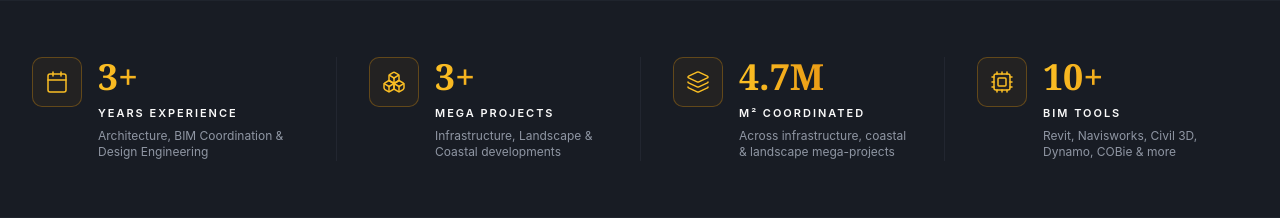
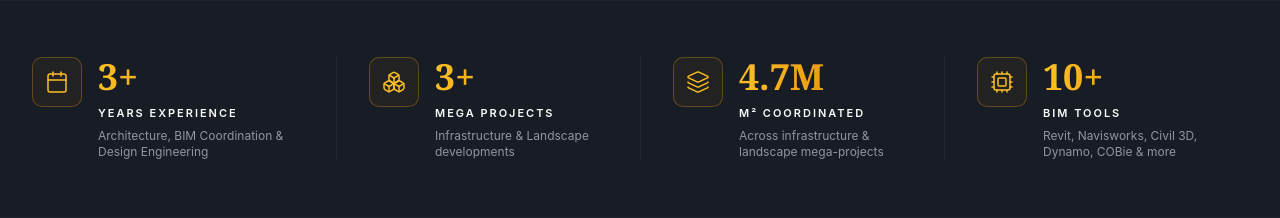
Before and after one commit to xSahal/portfolio-website, a React (Vite) app: page / in a window 1280 px wide. Shown: the part 800-1018 px from the top of the page. Built offline with nearby package versions, Linux system fonts and the light colour scheme.

Commit message:
Stats band: drop 'coastal' from project type descriptions

```diff
--- a/src/App.tsx
+++ b/src/App.tsx
@@ -357,13 +357,13 @@ function App() {
                 icon: Boxes,
                 value: '3+',
                 label: 'Mega Projects',
-                description: 'Infrastructure, Landscape & Coastal developments',
+                description: 'Infrastructure & Landscape developments',
               },
               {
                 icon: Layers,
                 value: '4.7M',
                 label: 'm² Coordinated',
-                description: 'Across infrastructure, coastal & landscape mega-projects',
+                description: 'Across infrastructure & landscape mega-projects',
               },
               {
                 icon: Cpu,
```
